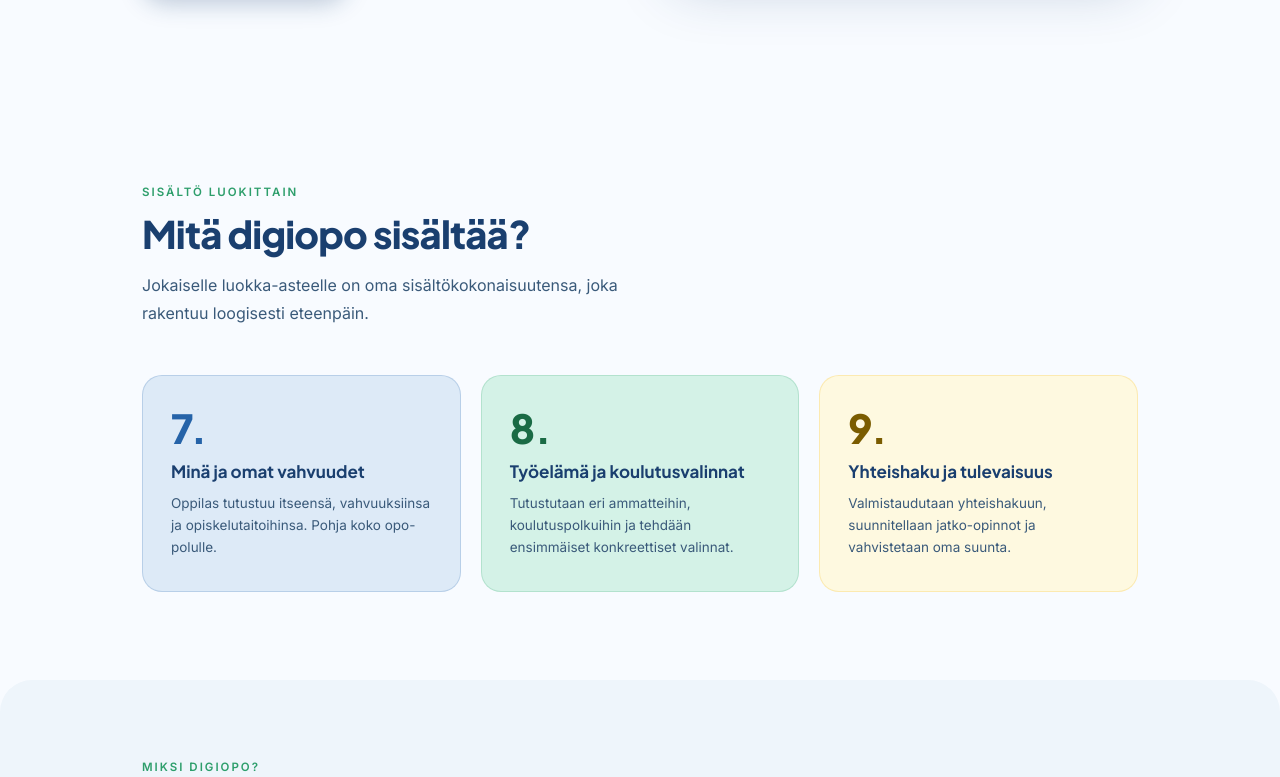
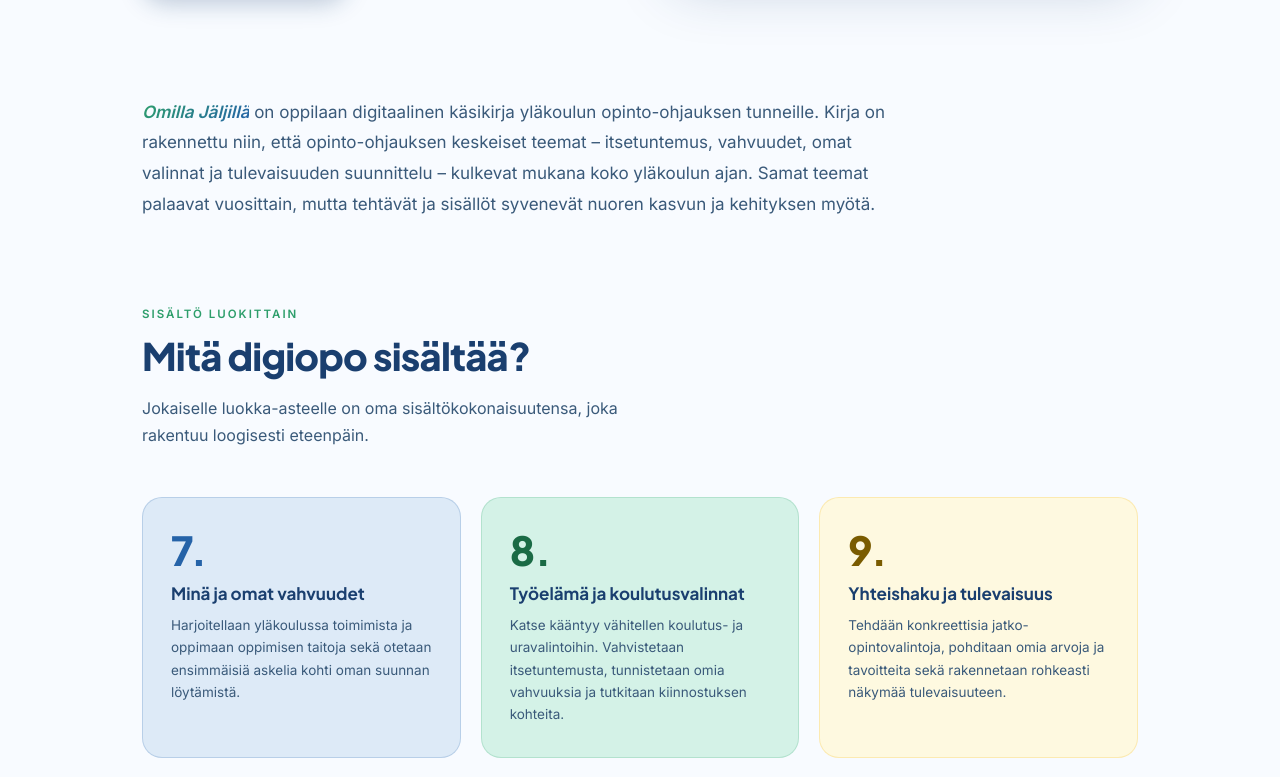
Before and after one commit to swan27768/digiopo-home, a plain HTML site: page digikirja.html in a window 1280 px wide. Shown: the part 458-1235 px from the top of the page. Drawn offline with Linux system fonts and the light colour scheme.

Commit message:
Muokattu digiopo-sivun sisältöä

```diff
--- a/digikirja.html
+++ b/digikirja.html
@@ -243,6 +243,14 @@
   </div>
 </div>
 
+
+<!-- KUVAUS -->
+<div class="section" style="padding-top: 0; padding-bottom: 0;">
+  <p style="font-size: 17px; color: var(--text-mid); line-height: 1.8; max-width: 760px;">
+    <em style="font-style: italic; font-weight: 700; background: linear-gradient(135deg, var(--green-mid), var(--blue-mid)); -webkit-background-clip: text; -webkit-text-fill-color: transparent; background-clip: text;">Omilla Jäljillä</em> on oppilaan digitaalinen käsikirja yläkoulun opinto-ohjauksen tunneille. Kirja on rakennettu niin, että opinto-ohjauksen keskeiset teemat – itsetuntemus, vahvuudet, omat valinnat ja tulevaisuuden suunnittelu – kulkevat mukana koko yläkoulun ajan. Samat teemat palaavat vuosittain, mutta tehtävät ja sisällöt syvenevät nuoren kasvun ja kehityksen myötä.
+  </p>
+</div>
+
 <!-- LUOKAT -->
 <div class="section">
   <div class="section-label">Sisältö luokittain</div>
@@ -252,17 +260,17 @@
     <div class="luokka-card lk7">
       <div class="luokka-num">7.</div>
       <h3>Minä ja omat vahvuudet</h3>
-      <p>Oppilas tutustuu itseensä, vahvuuksiinsa ja opiskelutaitoihinsa. Pohja koko opo-polulle.</p>
+      <p>Harjoitellaan yläkoulussa toimimista ja oppimaan oppimisen taitoja sekä otetaan ensimmäisiä askelia kohti oman suunnan löytämistä.</p>
     </div>
     <div class="luokka-card lk8">
       <div class="luokka-num">8.</div>
       <h3>Työelämä ja koulutusvalinnat</h3>
-      <p>Tutustutaan eri ammatteihin, koulutuspolkuihin ja tehdään ensimmäiset konkreettiset valinnat.</p>
+      <p>Katse kääntyy vähitellen koulutus- ja uravalintoihin. Vahvistetaan itsetuntemusta, tunnistetaan omia vahvuuksia ja tutkitaan kiinnostuksen kohteita.</p>
     </div>
     <div class="luokka-card lk9">
       <div class="luokka-num">9.</div>
       <h3>Yhteishaku ja tulevaisuus</h3>
-      <p>Valmistaudutaan yhteishakuun, suunnitellaan jatko-opinnot ja vahvistetaan oma suunta.</p>
+      <p>Tehdään konkreettisia jatko-opintovalintoja, pohditaan omia arvoja ja tavoitteita sekä rakennetaan rohkeasti näkymää tulevaisuuteen.</p>
     </div>
   </div>
 </div>
```
Also changed, not shown: images/9.lk-aiheet.png (added), 2 other files.
